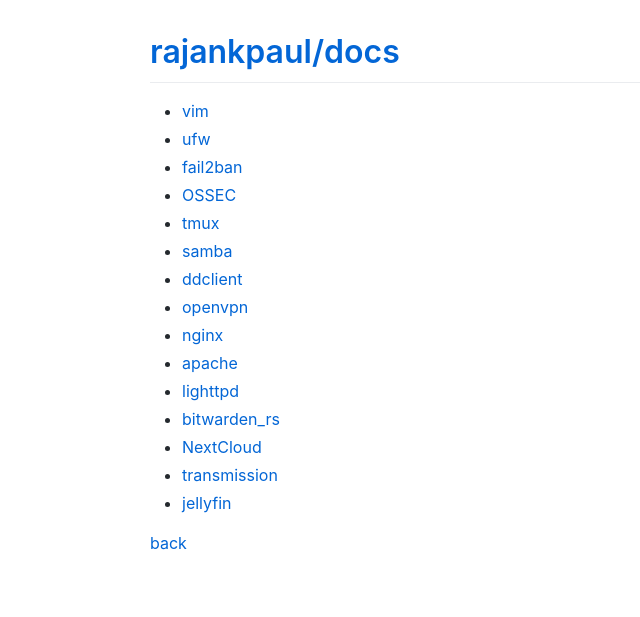
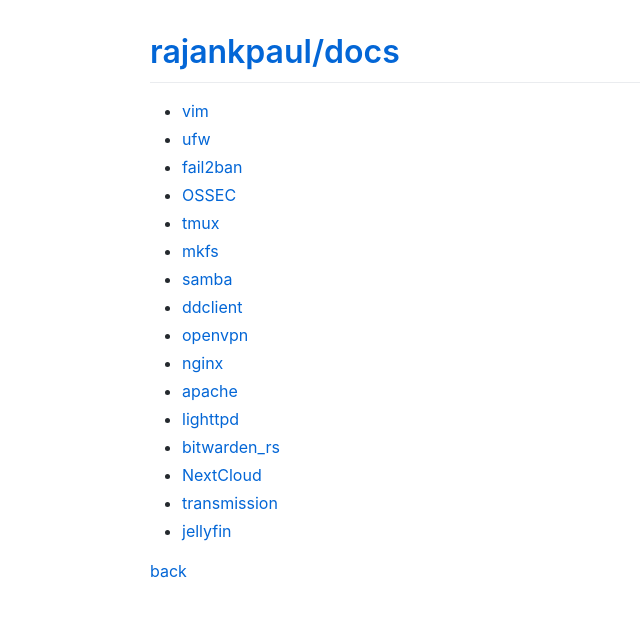
Before and after one commit to rajankpaul/docs, a Jekyll site: the page built from tutorials/linux/index.md, in a window 1280 px wide. Shown: the top 617 px of the page, without its empty margins (0-640 px from the left). Built offline with Jekyll 4.4.1, drawn with Linux system fonts in a browser that asks for light colours; comment, search, counter and statistics services are not loaded.

Commit message:
Update index.md

```diff
--- a/tutorials/linux/index.md
+++ b/tutorials/linux/index.md
@@ -8,6 +8,7 @@ title: Linux
 *   [fail2ban](./fail2ban/)
 *   [OSSEC](./ossec/)
 *   [tmux](./tmux/)
+*   [mkfs](./mkfs/)
 *   [samba](./samba/)
 *   [ddclient](./ddclient/)
 *   [openvpn](./openvpn/)
```
